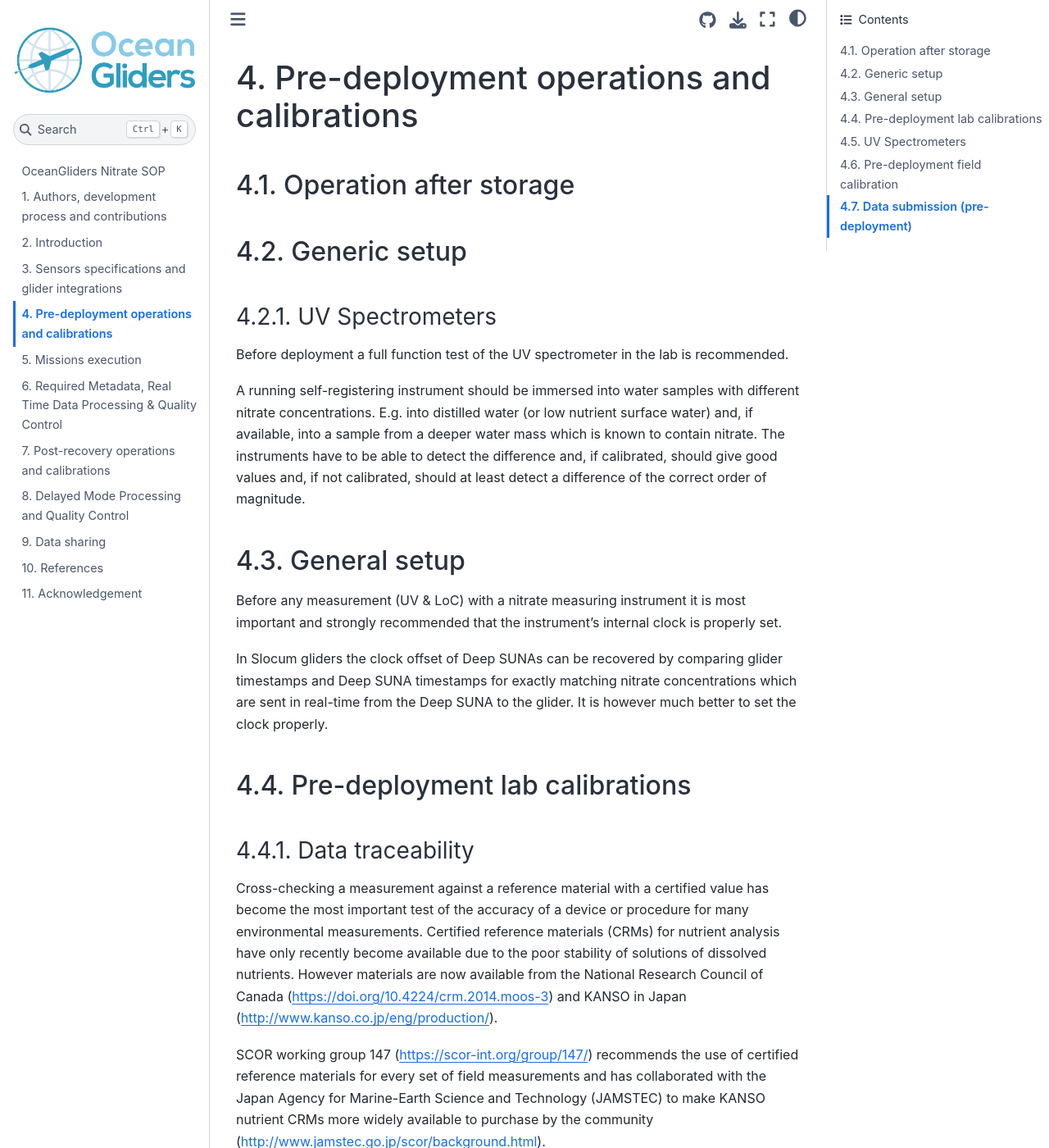
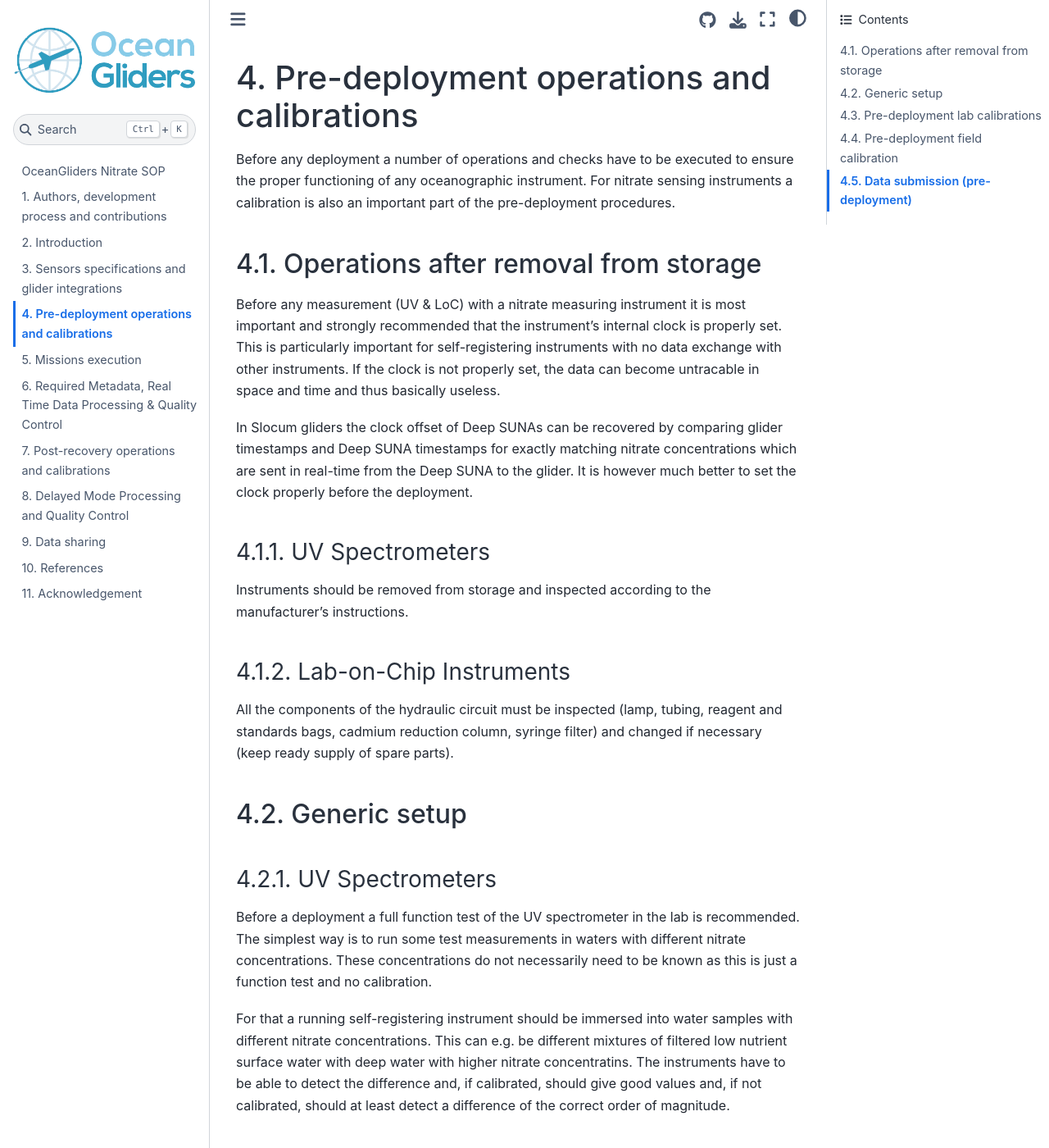
Before and after one commit to OceanGlidersCommunity/Nitrate_SOP, a Jupyter Book: the page built from sections/nitrate_pre_deployment.md, in a window 1280 px wide and 1400 px high. Shown: the whole window at 82% size. Built offline with Jupyter Book 1.0.4 settings and Sphinx 7.4.7 and the Sphinx Book theme 1.1.4, drawn with Linux system fonts in a browser that asks for light colours; cross-references to code outside the pages are shown as plain code; some of the changed text lies outside the part shown.

Commit message:
added some of Anne's changes

```diff
--- a/sections/nitrate_pre_deployment.md
+++ b/sections/nitrate_pre_deployment.md
@@ -1,25 +1,37 @@
 # Pre-deployment operations and calibrations
+Before any deployment a number of operations and checks have to be executed to ensure the proper functioning of any oceanographic instrument. For nitrate sensing instruments a calibration is also an important part of the pre-deployment procedures.
 
-## Operation after storage
+## Operations after removal from storage
+Before any measurement (UV & LoC) with a nitrate measuring instrument it is most important and strongly recommended that the instrument’s internal clock is properly set.
+This is particularly important for self-registering instruments with no data exchange with other instruments. If the clock is not properly set, the data can become untracable in space and time and thus basically useless.
+
+In Slocum gliders the clock offset of Deep SUNAs can be recovered by comparing glider timestamps and Deep SUNA timestamps for exactly matching nitrate concentrations which are sent in real-time from the Deep SUNA to the glider.
+It is however much better to set the clock properly before the deployment.
+
+### UV Spectrometers
+Instruments should be removed from storage and inspected according to the manufacturer's instructions.
+
+### Lab-on-Chip Instruments
+All the components of the hydraulic circuit must be inspected (lamp, tubing, reagent and standards bags, cadmium reduction column, syringe filter) and changed if necessary (keep ready supply of spare parts).
 
 ## Generic setup
+
 ### UV Spectrometers
-Before deployment a full function test of the UV spectrometer in the lab is recommended.
+Before a deployment a full function test of the UV spectrometer in the lab is recommended. The simplest way is to run some test measurements in waters with different nitrate concentrations. These concentrations do not necessarily need to be known as this is just a function test and no calibration.
 
-A running self-registering instrument should be immersed into water samples with different nitrate concentrations.
-E.g. into distilled water (or low nutrient surface water) and, if available, into a sample from a deeper water mass which is known to contain nitrate.
-The instruments have to be able to detect the difference and, if calibrated,  should give good values and, if not calibrated, should at least detect a difference of the correct order of magnitude.
+For that a running self-registering instrument should be immersed into water samples with different nitrate concentrations. This can e.g. be different mixtures of filtered low nutrient surface water with deep water with higher nitrate concentratins.
+The instruments have to be able to detect the difference and, if calibrated, should give good values and, if not calibrated, should at least detect a difference of the correct order of magnitude.
 
-## General setup
-Before any measurement (UV & LoC) with a nitrate measuring instrument it is most important and strongly recommended that the instrument’s internal clock is properly set.
-
-In Slocum gliders the clock offset of Deep SUNAs can be recovered by comparing glider timestamps and Deep SUNA timestamps for exactly matching nitrate concentrations which are sent in real-time from the Deep SUNA to the glider.
-It is however much better to set the clock properly.
+### Lab-on-Chip Instruments
 
 ## Pre-deployment lab calibrations
-### Data traceability
+
+### General considerations
+Depending on the deployment area, the possible impact of instrumental interferences (warm-up drift) and environmental interferences (e.g. température, salinity, turbidity, dissolved and particulate organic matter) can be simulated in the lab to assess the sensor performances (calibration range, limit of detection, linearity, accuracy and uncertainty). These results from these preparatory measurements or considerations should be compiled in a detailed report.
+
+### Data and calibration quality control
 Cross-checking a measurement against a reference material with a certified value has become the most important test of the accuracy of a device or procedure for many environmental measurements.
-Certified reference materials (CRMs) for nutrient analysis have only recently become available due to the poor stability of solutions of dissolved nutrients.
+Certified reference materials (CRMs) for nutrient analysis have only recently become available due to the poor stability of solutions of nutrients.
 However materials are now available from the National Research Council of Canada (https://doi.org/10.4224/crm.2014.moos-3) and KANSO in Japan (http://www.kanso.co.jp/eng/production/).
 
 SCOR working group 147 (https://scor-int.org/group/147/) recommends the use of certified reference materials for every set of field measurements and has collaborated with the Japan Agency for Marine-Earth Science and Technology (JAMSTEC) to make KANSO nutrient CRMs more widely available to purchase by the community (http://www.jamstec.go.jp/scor/background.html).
@@ -36,13 +48,13 @@ A sample of this water should be taken and immediately analysed or frozen for la
 
 For the relatively voluminous UV spectrometers a method for using the small volumina CRMs has to be developed.
 
-In the absence of CRM measurements, measurements from CTD samples collected as close as possible in space and time to the glider can be used to provide some reassurance as to the validity of the data obtained from the autonomous platform.
+In the absence of controls with CRM, measurements from CTD samples collected as close as possible in space and time to the glider can be used to provide some reassurance as to the validity of the data obtained from the autonomous platform.
 This method can be problematic if there are gradients in nutrient concentration (e.g. {cite}`Vincent2018`) and since this effectively results in the comparison of two separate measurements of two samples that differ to an unknown degree, the measurement uncertainty information provided is greatly diminished.
 
 In some cases where no cross-checks have been possible, it has sometimes been necessary to use values from historic databases to compare with the data obtained. Such an approach should be avoided if at all possible, since such datasets are often very limited in temporal and spatial coverage and provide no way to quantitatively verify a new dataset.
 
-## UV Spectrometers
-### Deep SUNA
+### UV Spectrometers
+#### Deep SUNA
 Deuterium UV lamps as used in Sea-Bird Deep SUNA instruments suffer from relatively rapid aging.
 With increasing age the output strength reduces and possibly shifts.
 It appears that the changes are relatively linear over deployment length time scales and can be estimated by measuring the lamp spectra before and after deployment on a glider.
@@ -57,7 +69,7 @@ In theory there is no need to determine absorption spectra from nitrate as they
 
 We recommend these reference measurements particularly when there are doubts on the instrument performance.
 
-### TriOS OPUS
+#### TriOS OPUS
 Xenon UV flash lamps as used in TriOS OPUS instruments should suffer much less from aging. The before-and-after deployment lamp reference measurements should thus not be as important as for instruments with Deuterium lamps. However, in one instrument we (GEOMAR) have found possible changes in lamp intensity or spectrometer sensitivity which we were able to correct for by measuring the lamp reference spectra before and after a deployment (the OPUS was used on a CTD not on a glider).
 
 While Deuterium UV lamps have a very stable output with little noise, the Xenon flash lamps of the TriOS OPUS result in considerable noise from one measurement to the next. To obtain a reliable reference lamp spectrum, a larger number of measured spectra (>10) should be averaged.
@@ -66,12 +78,16 @@ If ever a TriOS OPUS is used on a glider, we would strongly recommend lamp refer
 
 Again, in theory there is no need to determine spectra from nitrate containing reference samples. They can however easily be collected when nitrate reference samples are available and they then can be used to confirm the linearity of the sensor response.
 
-### Lab-on-Chip Instruments
+#### Lab-on-Chip Instruments
 For a LoC analyser it is recommended that the analyser makes multiple measurements (>10) of solutions with known nitrate concentrations that span the range expected during deployment.
 For this, the sensor can be powered externally (e.g. using a  benchtop power supply).
 The analytical cycle (blank-standard-sample sequence) can be tailored to for each deployment, therefore a platform simulation, which can be performed using the GUI, should be conducted using solutions of known concentrations as the sample to ensure that the analytical cycle produces expected results.
 
 ## Pre-deployment field calibration
+
+### General considerations
+The technical limitations of the nitrate sensor (power consumption, data memory, measurement rate, anti-fouling options, volume of reagents and standards) have to be carefully evaluated in relation to the specifics of the deployment (duration, study area). Additional measurements (water sampling, temperature, salinity and turbidity) and several factors (measurement rate, calibration range) must be adapted to match the expected uncertainty of the nitrate measurement. Pictures of the sensors should be taken before and after deployment.
+
 ### UV Spectrometers
 If possible, we recommend any nitrate sensing UV spectrometer to be attached to the CTD and run through a CTD cast with several bottle stops.
 
```
